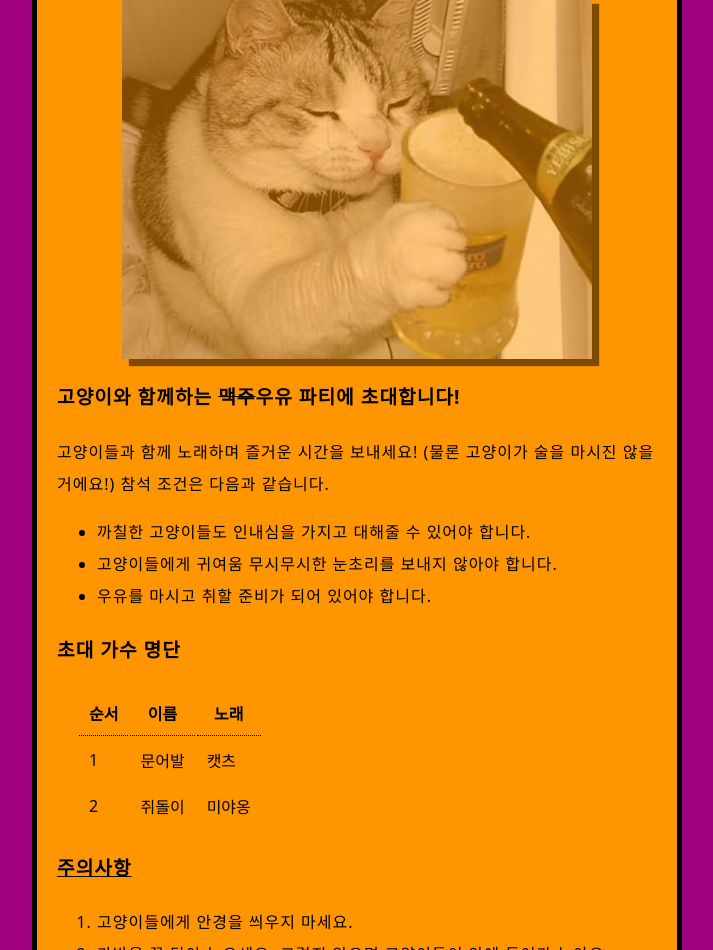
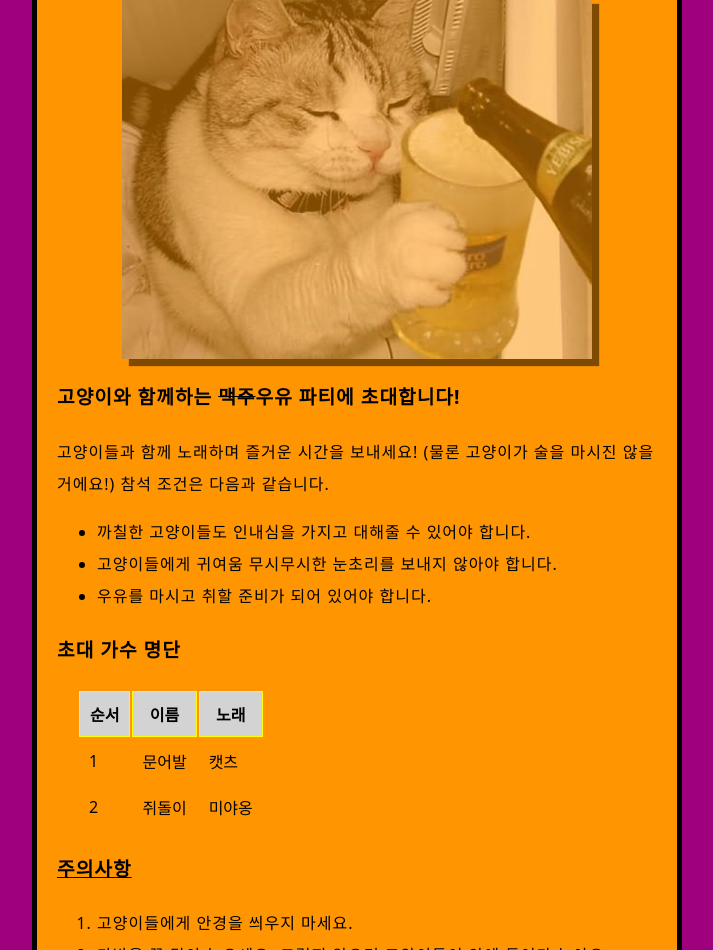
Before and after one commit to MyeongwonKim/html-practice, a plain HTML site: page index.html in a window 1280 px wide. Shown: the part 150-1100 px from the top of the page, without its empty margins (283-996 px from the left). Drawn offline with Linux system fonts and the light colour scheme.

Commit message:
테이블 스타일 변경
테이블 헤드에 배경과 테두리를 수정

```diff
--- a/main.css
+++ b/main.css
@@ -43,8 +43,9 @@ html {
   }
 
   th {
+    background-color: lightgray;
     padding: 10px;
-    border-bottom: 1px dotted;
+    border: 1px double yellow;
   }
 
   td {
```
